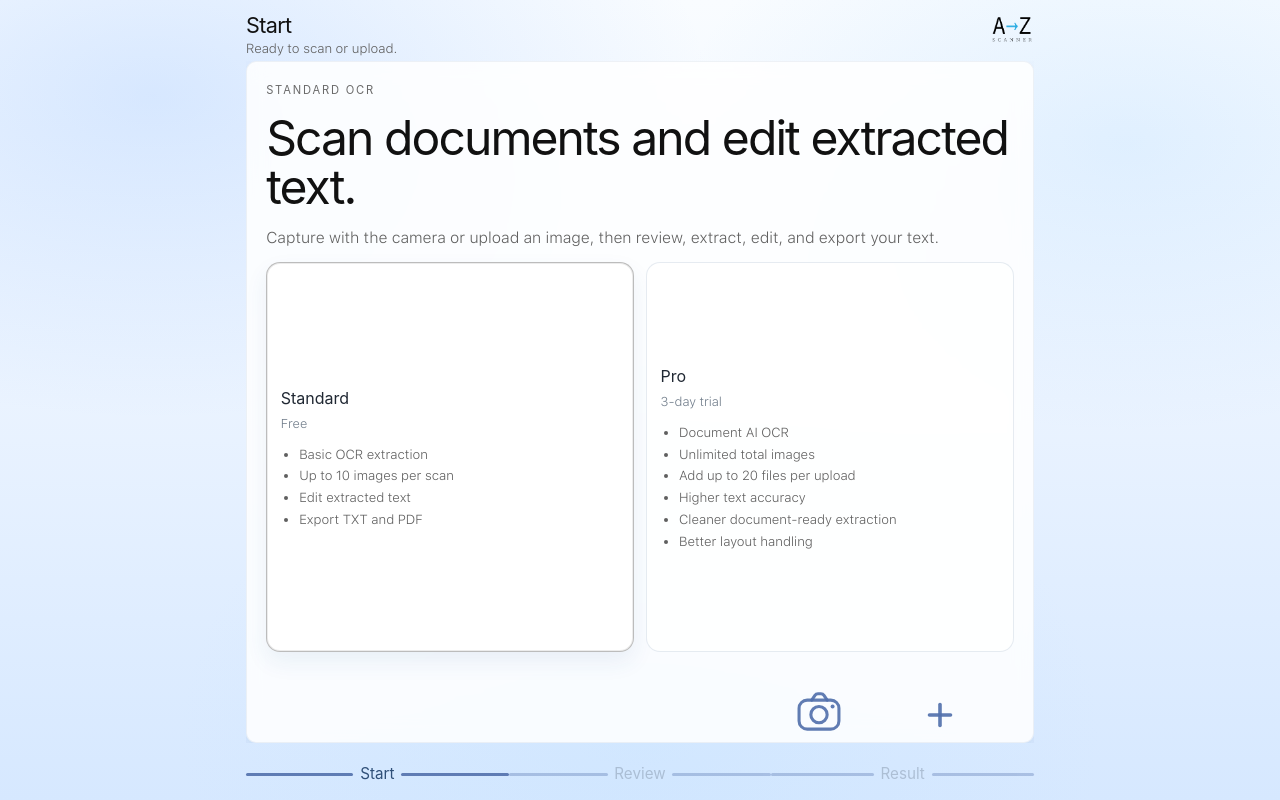
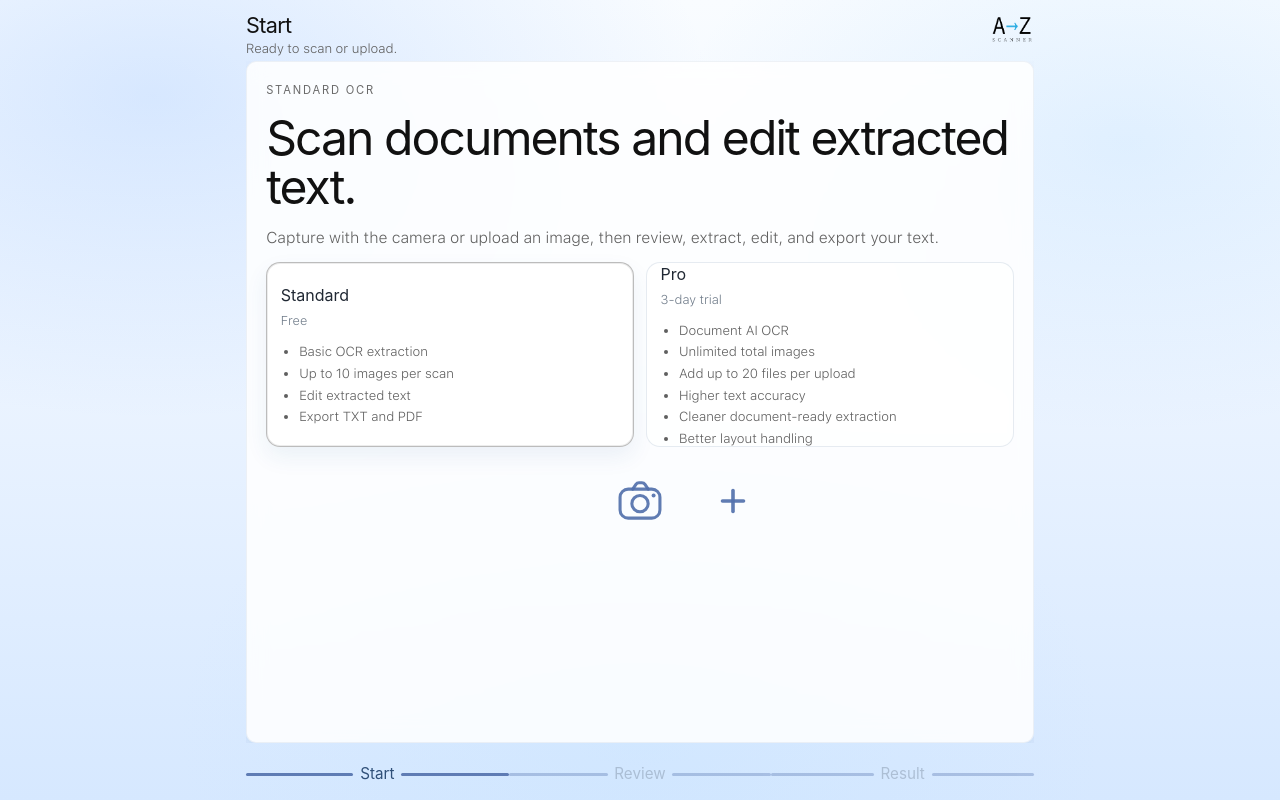
Before and after one commit to aisupsaas/az-scanner, a Next.js app in the folder frontend/: page / in a window 1280 px wide. Built offline with nearby package versions, Linux system fonts and the light colour scheme; no server answers; a web font is replaced by a local one.

Commit message:
Update AZ Scanner

```diff
--- a/frontend/app/globals.css
+++ b/frontend/app/globals.css
@@ -2285,6 +2285,8 @@ body {
   border-color: rgba(43, 134, 115, 0.58);
 }
 
+
+
 /* Start screen: balanced plan cards and visible icons */
 .az-start-intro {
   margin-bottom: 0.75rem;
@@ -2536,3 +2538,72 @@ body {
 .az-app-pro .az-start-file-icon-button {
   color: rgba(36, 96, 83, 0.92);
 }
+
+/* FINAL Start screen override: force icons visible */
+.az-screen-center .az-hero-card {
+  flex: 1 !important;
+  min-height: 0 !important;
+  overflow: hidden !important;
+  display: flex !important;
+  flex-direction: column !important;
+}
+
+.az-home-plan-card-standard,
+.az-home-plan-card-pro {
+  min-height: 185px !important;
+  height: 185px !important;
+}
+
+.az-home-plan-picker {
+  margin-bottom: 0 !important;
+}
+
+.az-start-icon-actions {
+  position: relative !important;
+  flex: 0 0 92px !important;
+  height: 92px !important;
+  min-height: 92px !important;
+  margin-top: 0.65rem !important;
+  width: 100% !important;
+  display: block !important;
+}
+
+.az-start-camera-icon-button {
+  position: absolute !important;
+  left: 50% !important;
+  top: 6px !important;
+  width: 72px !important;
+  height: 72px !important;
+  transform: translateX(-50%) !important;
+  z-index: 5 !important;
+}
+
+.az-start-file-icon-button {
+  position: absolute !important;
+  left: calc(50% + 72px) !important;
+  top: 22px !important;
+  width: 42px !important;
+  height: 42px !important;
+  margin: 0 !important;
+  z-index: 5 !important;
+}
+
+.az-start-camera-icon-button,
+.az-start-file-icon-button {
+  border: none !important;
+  background: transparent !important;
+  box-shadow: none !important;
+  padding: 0 !important;
+  color: rgba(83, 113, 172, 0.92) !important;
+  display: inline-flex !important;
+  align-items: center !important;
+  justify-content: center !important;
+}
+
+.az-start-camera-icon-button:active {
+  transform: translateX(-50%) scale(0.94) !important;
+}
+
+.az-start-file-icon-button:active {
+  transform: scale(0.94) !important;
+}
```
